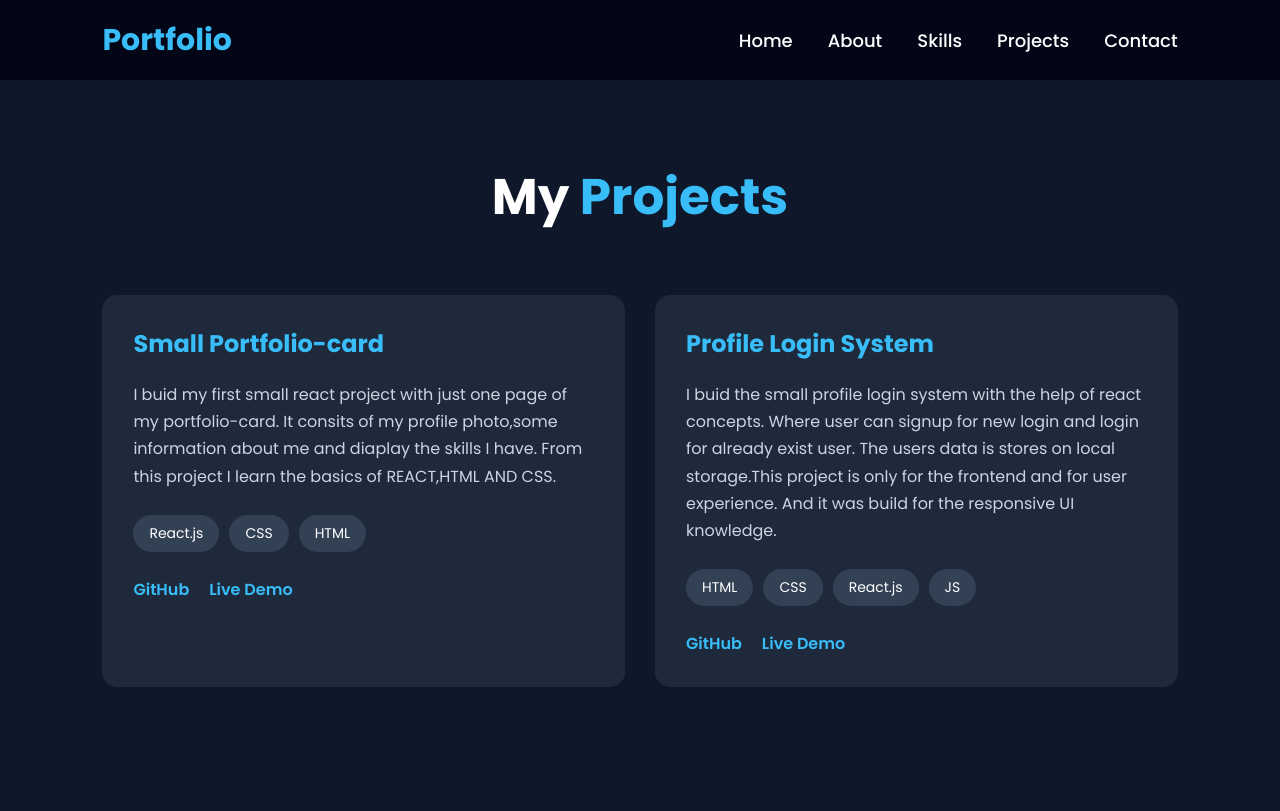
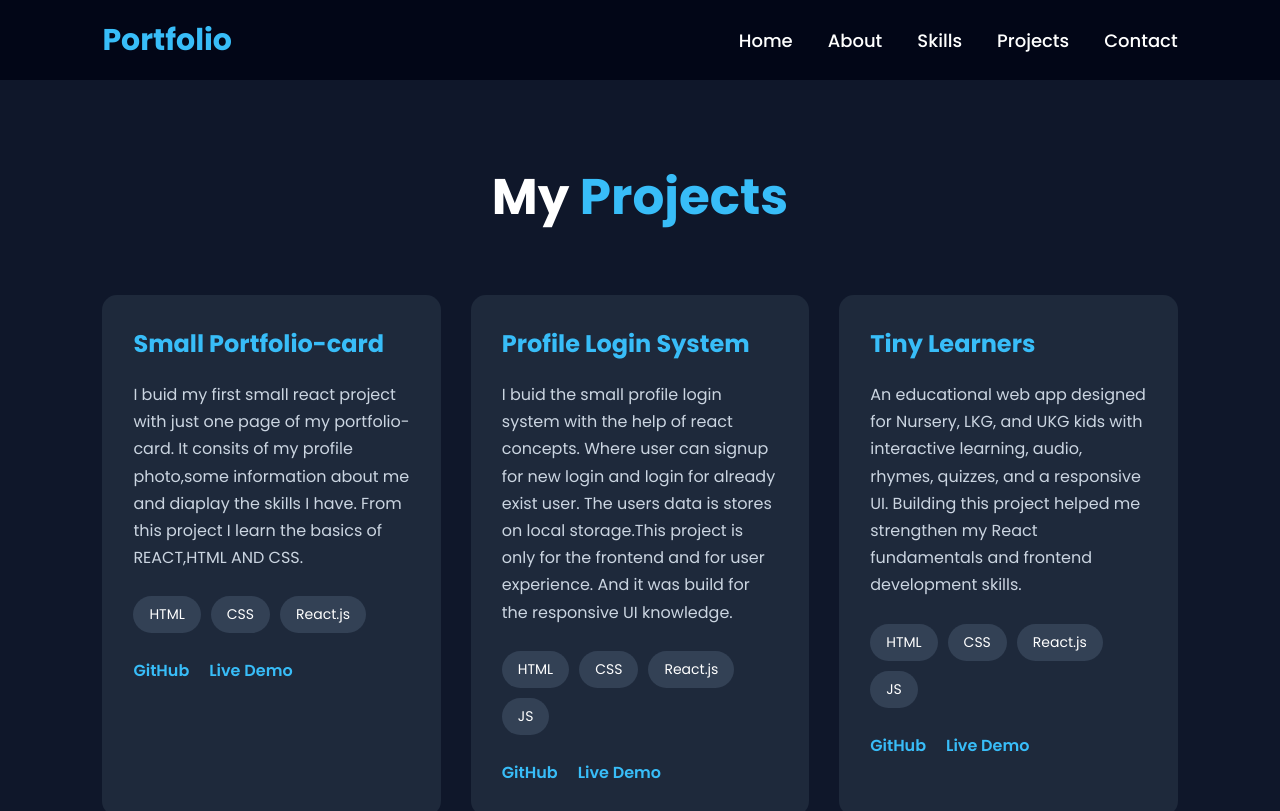
Before and after one commit to divyesh-ahir/First, a React (Create React App) app: page /projects in a window 1280 px wide. Shown: the top 811 px of the page. Built offline with nearby package versions, Linux system fonts and the light colour scheme.

Commit message:
Update Projects.js

```diff
--- a/src/pages/Projects.js
+++ b/src/pages/Projects.js
@@ -25,9 +25,9 @@ function Projects() {
             </p>
 
             <div className="tech">
+              <span>HTML</span>
+              <span>CSS</span>
               <span>React.js</span>
-              <span>CSS</span>
-              <span>HTML</span>
             </div>
 
             <div className="project-links">
@@ -61,6 +61,28 @@ function Projects() {
             </div>
 
           </div>
+      <div className="project-card">
+
+            <h2>Tiny Learners</h2>
+
+            <p>
+              An educational web app designed for Nursery, LKG, and UKG kids with interactive learning, audio, rhymes, quizzes, and a responsive UI.
+              Building this project helped me strengthen my React fundamentals and frontend development skills.
+            </p>
+
+            <div className="tech">
+              <span>HTML</span>
+              <span>CSS</span>
+              <span>React.js</span>
+              <span>JS</span>
+            </div>
+
+            <div className="project-links">
+              <a href="https://github.com/divyesh-ahir/Login-pag">GitHub</a>
+              <a href="https://tiny-learners-nine.vercel.app/">Live Demo</a>
+            </div>
+
+          </div>
 
 
 
```
